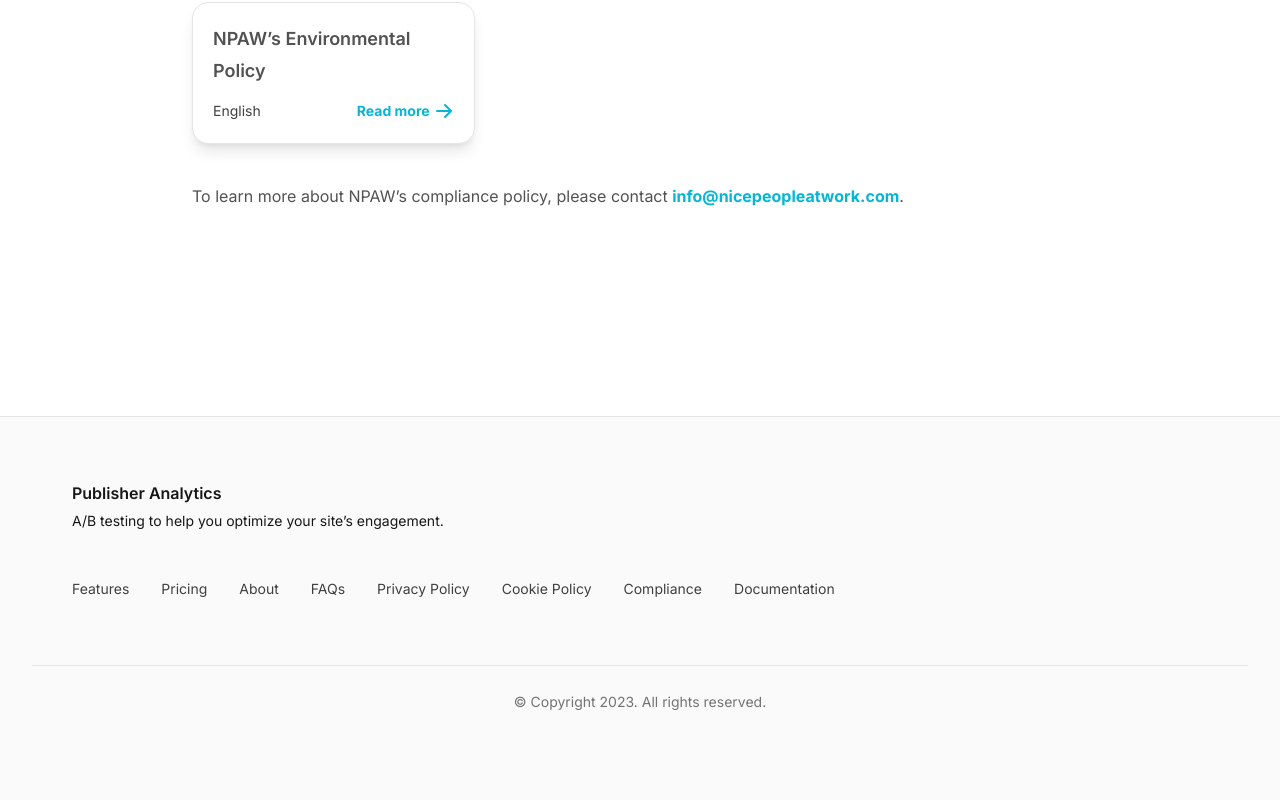
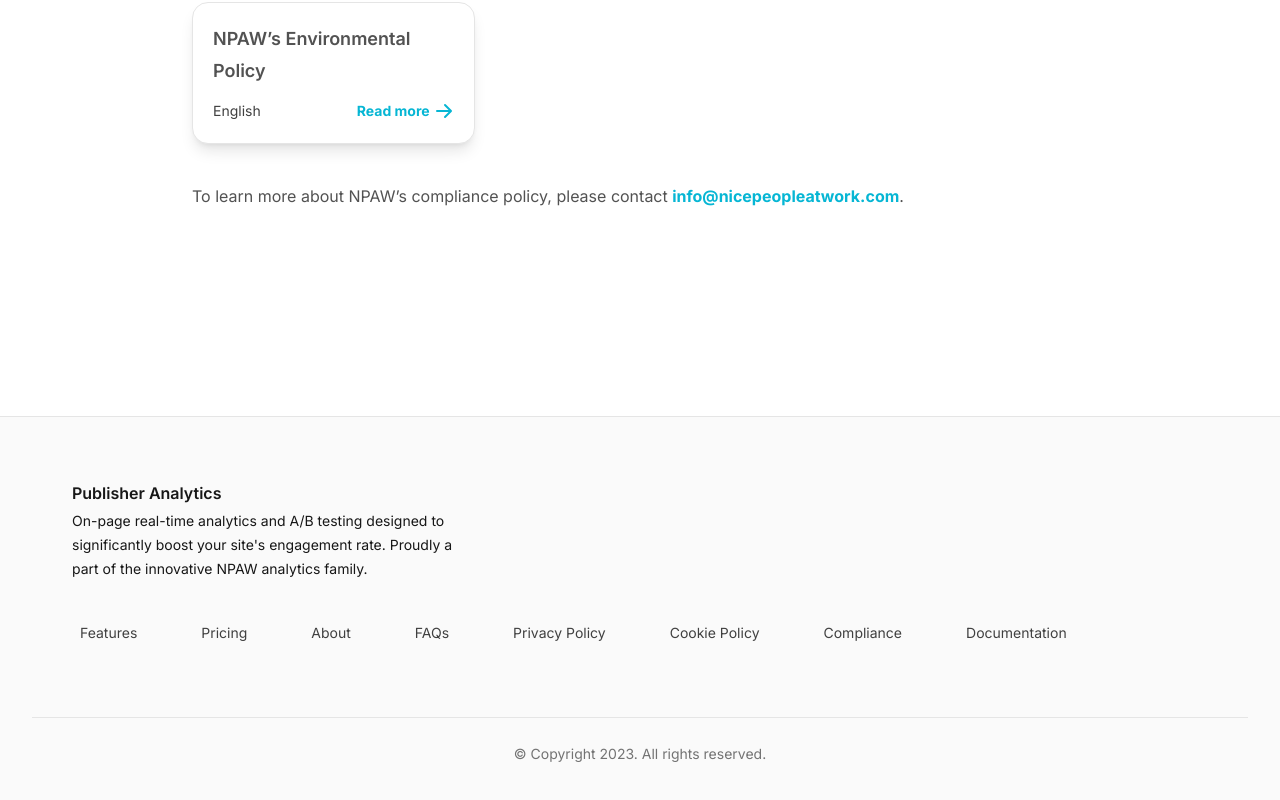
Before and after one commit to DiegoFischerDev/Publisher-landpage, a Next.js app: page /compliance in a window 1280 px wide. Shown: the part 1754-2554 px from the top of the page. Before the commit the page ends 2516 px from the top, so only its background shows below. Built offline with nearby package versions, Linux system fonts and the light colour scheme.

Commit message:
several css changes

```diff
--- a/src/components/Footer.jsx
+++ b/src/components/Footer.jsx
@@ -27,13 +27,15 @@
               <div className="ml-10">
                 <Link href="/">
                   <p className="text-base font-semibold">Publisher Analytics</p>
-                  <p className="mt-1 text-sm">
-                    A/B testing to help you optimize your site’s engagement.
+                  <p className="mt-1 max-w-sm text-sm">
+                    On-page real-time analytics and A/B testing designed to
+                    significantly boost your site's engagement rate. Proudly a
+                    part of the innovative NPAW analytics family.
                   </p>
                 </Link>
               </div>
             </div>
-            <nav className="mt-11 flex flex-col lg:flex-row justify-between gap-2 lg:gap-8 px-10">
+            <nav className="mt-4 lg:mt-10 flex flex-col justify-between gap-2 lg:gap-8 px-10">
               <FooterNavLinks />
             </nav>
           </div>
@@ -56,7 +58,7 @@
             </div>
           </div> */}
         </div>
-        <div className="flex w-full flex-col items-center border-t border-gray-200 pb-12 pt-8 md:pt-6">
+        <div className="flex mt-2 w-full flex-col items-center border-t border-gray-200 pb-12 pt-8 md:pt-6">
           {/* <form className="flex w-full justify-center md:w-auto">
             <TextField
               type="email"
@@ -71,7 +73,7 @@
               <span className="lg:hidden">Join newsletter</span>
             </Button>
           </form> */}
-          <p className="mt-6 text-sm text-gray-500 md:mt-0">
+          <p className="mt-0 text-sm text-gray-500">
             &copy; Copyright {new Date().getFullYear()}. All rights reserved.
           </p>
         </div>
--- a/src/components/FooterNavLinks.jsx
+++ b/src/components/FooterNavLinks.jsx
@@ -5,50 +5,45 @@
 import { AnimatePresence, motion } from 'framer-motion'
 
 export function FooterNavLinks() {
-  let [hoveredIndex, setHoveredIndex] = useState(null)
-  let timeoutRef = useRef(null)
-
-  return [
+  const linksColOne = [
     ['Features', '/#features'],
     ['Pricing', '/#pricing'],
     ['About', '/about'],
     ['FAQs', '/faq'],
+  ]
+
+  const linksColTwo = [
     ['Privacy Policy', '/privacy-policy'],
     ['Cookie Policy', '/cookie-policy'],
     ['Compliance', '/compliance'],
     ['Documentation', '/'],
-  ].map(([label, href], index) => (
-    <Link
-      key={label}
-      href={href}
-      className="relative rounded-lg text-sm text-gray-700 transition-colors delay-150 hover:text-gray-900 hover:delay-0"
-      onMouseEnter={() => {
-        if (timeoutRef.current) {
-          window.clearTimeout(timeoutRef.current)
-        }
-        setHoveredIndex(index)
-      }}
-      onMouseLeave={() => {
-        timeoutRef.current = window.setTimeout(() => {
-          setHoveredIndex(null)
-        }, 200)
-      }}
-    >
-      <AnimatePresence>
-        {hoveredIndex === index && (
-          <motion.span
-            className="absolute inset-0 rounded-lg bg-gray-100"
-            layoutId="hoverBackground"
-            initial={{ opacity: 0 }}
-            animate={{ opacity: 1, transition: { duration: 0.15 } }}
-            exit={{
-              opacity: 0,
-              transition: { duration: 0.15 },
-            }}
-          />
-        )}
-      </AnimatePresence>
-      <p className="relative z-10">{label}</p>
-    </Link>
-  ))
+  ]
+
+  return (
+    <div className='flex justify-between w-[100%]'>
+      <div className="columns-1 lg:flex lg:justify-start lg:space-x-12">
+        {linksColOne.map(([label, href], index) => (
+          <Link
+            key={label}
+            href={href}
+            className="relative min-w-fit rounded-lg px-2 text-sm text-gray-700 transition-colors delay-150 lg:hover:bg-gray-100 hover:text-cyan-500 hover:delay-0"
+          >
+            <p>{label}</p>
+          </Link>
+        ))}
+      </div>
+
+      <div className="ml-12 columns-1 lg:flex lg:justify-center lg:space-x-12">
+        {linksColTwo.map(([label, href], index) => (
+          <Link
+            key={label}
+            href={href}
+            className="relative min-w-fit rounded-lg px-2 text-sm text-gray-700 transition-colors delay-150 lg:hover:bg-gray-100 hover:text-cyan-500 hover:delay-0"
+          >
+            <p>{label}</p>
+          </Link>
+        ))}
+      </div>
+    </div>
+  )
 }
--- a/src/components/Hero.jsx
+++ b/src/components/Hero.jsx
@@ -110,18 +110,18 @@
               audience intrigued, interested, and invested has never been
               easier.
             </p>
-            <div className="mt-8 flex flex-wrap gap-x-2 sm:gap-x-6 gap-y-4">
+            <div className="mt-8 flex justify-center sm:justify-start flex-wrap gap-x-2 sm:gap-x-6 gap-y-4">
               <Button
                 onClick={goToPricing}
                 variant="outline"
-                className="rounded-md bg-black px-1 sm:px-3.5 py-2.5 text-sm font-semibold text-white shadow-sm hover:bg-gray-600"
+                className="rounded-md w-[50%] sm:w-36 bg-black px-1 sm:px-3.5 py-2.5 text-sm font-semibold text-white shadow-sm hover:bg-gray-600"
               >
                 Sign up now
               </Button>
               <Button
                 href="/"
                 variant="outline"
-                className="rounded-md flex items-center px-1 sm:px-3.5"
+                className="rounded-md hidden sm:flex items-center px-1 sm:px-3.5"
               >
 
                 <span className="mr-1.5 sm:mr-2.5">Download Chrome Extension</span>
--- a/src/components/Pricing.jsx
+++ b/src/components/Pricing.jsx
@@ -103,26 +103,25 @@
   button,
   features,
   activePeriod,
-  logomarkClassName,
   featured = false,
   onRegisterClick,
 }) {
   const handleButtonClick = () => {
-    if (button.href === "contact") {
-      const targetElement = document.getElementById("contact")
+    if (button.href === 'contact') {
+      const targetElement = document.getElementById('contact')
       if (targetElement) {
         targetElement.scrollIntoView({ behavior: 'smooth' })
       }
     } else {
-      onRegisterClick()
+      onRegisterClick(price, name)
     }
   }
 
   return (
     <section
       className={clsx(
-        'flex flex-col overflow-hidden rounded-3xl p-6 shadow-lg shadow-gray-900/5',
-        featured ? 'order-first bg-gray-900 lg:order-none' : 'bg-white',
+        'flex order-none flex-col overflow-hidden rounded-3xl p-6 shadow-lg shadow-gray-900/5',
+        featured ? 'order-first bg-gray-900' : 'bg-white',
       )}
     >
       <h3
@@ -215,13 +214,15 @@
 }
 
 export function Pricing() {
-  const [activePeriod, setActivePeriod] = useState('Monthly')
-  const [price, setPrice] = useState('$99')
-  const [planName, setPlanName] = useState('Smaller publishers')
-  const [isDialogOpen, setIsDialogOpen] = useState(false)
+  const [activePeriod, setActivePeriod] = useState('Monthly');
+  const [price, setPrice] = useState('$99');
+  const [planName, setPlanName] = useState('Smaller publishers');
+  const [isDialogOpen, setIsDialogOpen] = useState(false);
 
-  const handleRegisterClick = () => {
-    setIsDialogOpen((prevState) => !prevState)
+  const handleRegisterClick = (price, name) => {
+    setPrice(price[activePeriod]);
+    setPlanName(name);
+    setIsDialogOpen(true);
   }
 
   return (
@@ -296,18 +297,14 @@
               key={plan.name}
               {...plan}
               activePeriod={activePeriod}
-              onRegisterClick={() => {
-                setPrice(plan.price[activePeriod])
-                setPlanName(plan.name)
-                handleRegisterClick()
-              }}
+              onRegisterClick={handleRegisterClick}
             />
           ))}
         </div>
       </Container>
       <RegisterDialog
         isOpen={isDialogOpen}
-        onClose={handleRegisterClick}
+        onClose={()=>{setIsDialogOpen(false)}}
         activePeriod={activePeriod}
         price={price}
         planName={planName}
--- a/src/components/SecondaryFeatures.jsx
+++ b/src/components/SecondaryFeatures.jsx
@@ -62,12 +62,6 @@
     description:
       'Maximize your revenue by optimizing your content for engagement.',
     icon: CurrencyDollarIcon,
-  },
-  {
-    name: 'Improve user experience',
-    description:
-      'Deliver content that resonates with your audience and improves their experience.',
-    icon: UserIcon,
   },
   {
     name: 'Data-driven decisions',
```
Also changed, not shown: public/assets/suite.png.
